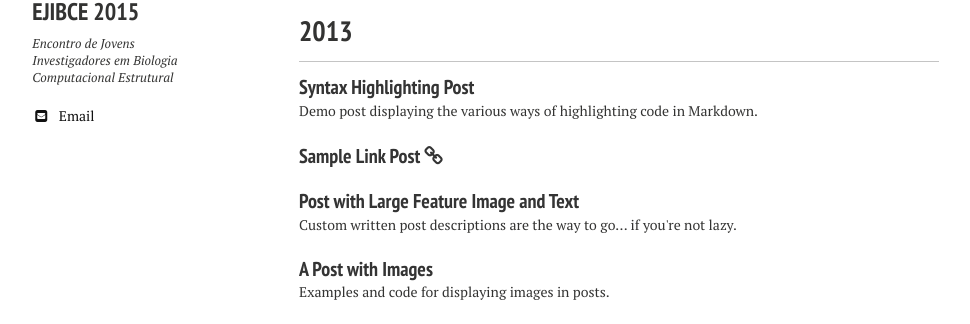
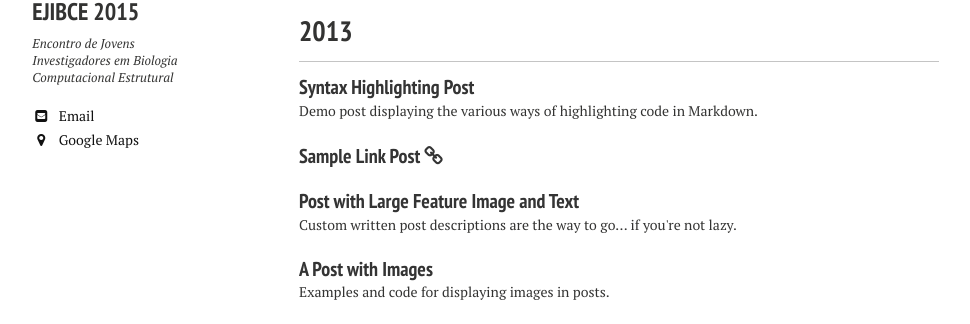
Before and after one commit to ejibce/ejibce.github.io, a Jekyll site: the page built from posts/index.md, in a window 1280 px wide. Shown: the part 261-585 px from the top of the page, without its empty margins (21-991 px from the left). Built offline with Jekyll 4.4.1, drawn with Linux system fonts in a browser that asks for light colours; nearby versions of some CDN libraries.

Commit message:
Added google maps icon to bio

```diff
--- a/_config.yml
+++ b/_config.yml
@@ -39,6 +39,7 @@ owner:
     verify:
     ad-client:
     ad-slot:
+    maps: https://goo.gl/maps/CYKLmdfnjkK2
   bing-verify:
   github:
   stackoverflow: #123456/username   from a "http://stackoverflow.com/users/123456/username" link
--- a/_includes/_author-bio.html
+++ b/_includes/_author-bio.html
@@ -32,4 +32,6 @@
   {% if author.weibo %}<a href="http://www.weibo.com/{{ author.weibo }}" class="author-social" target="_blank"><i class="fa fa-fw fa-weibo"></i> Weibo</a>{% endif %}
   {% if author.flickr %}<a href="http://www.flickr.com/{{ author.flickr }}" class="author-social" target="_blank"><i class="fa fa-fw fa-flickr"></i> Flickr</a>{% endif %}
   {% if author.codepen %}<a href="http://codepen.io/{{ author.codepen }}" class="author-social" target="_blank"><i class="fa fa-fw fa-codepen"></i> CodePen</a>{% endif %}
+  {% if author.google.maps %}<a href="{{ author.google.maps }}" class="author-social" target="_blank"><i class="fa fa-fw fa-map-marker"></i> Google Maps</a>{% endif %}
+
 </div>
```
